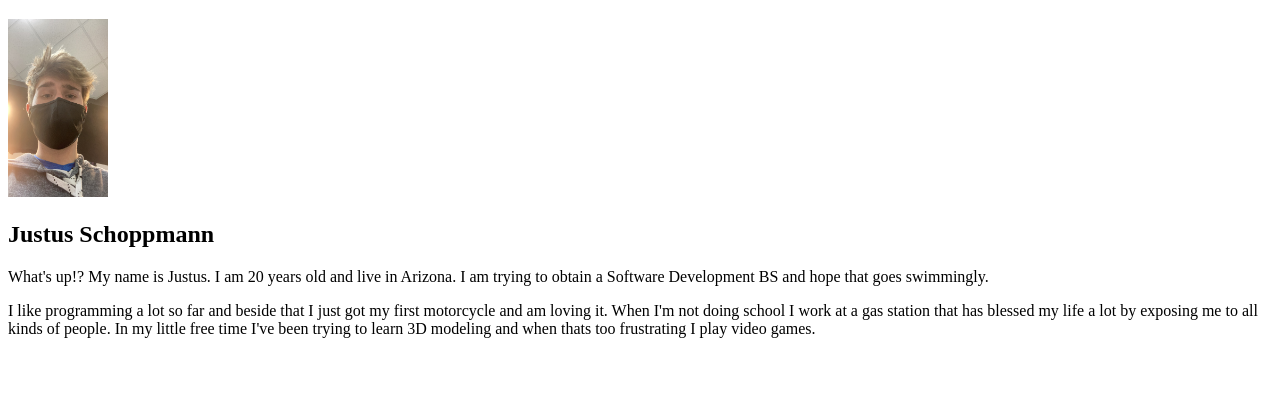
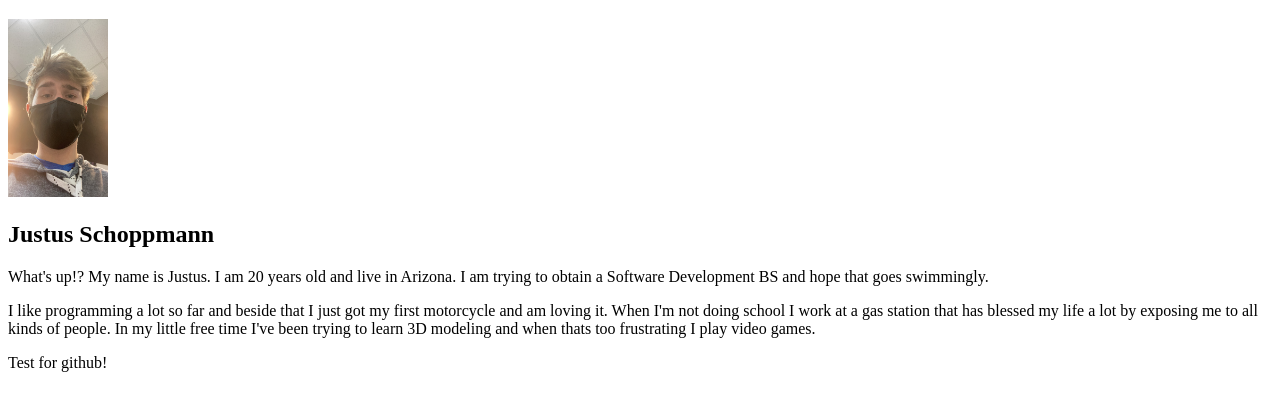
Before and after one commit to Azurelo/wdd130, a plain HTML site: page aboutme.html in a window 1280 px wide. Shown: the part 61-472 px from the top of the page. Drawn offline with Linux system fonts and the light colour scheme.

Commit message:
Testing github push

```diff
--- a/aboutme.html
+++ b/aboutme.html
@@ -22,5 +22,6 @@
         In my little free time I've been trying to learn 3D modeling and
         when thats too frustrating I play video games.
     </p>
+    <p>Test for github!</p>
 </body>
 </html>
```
